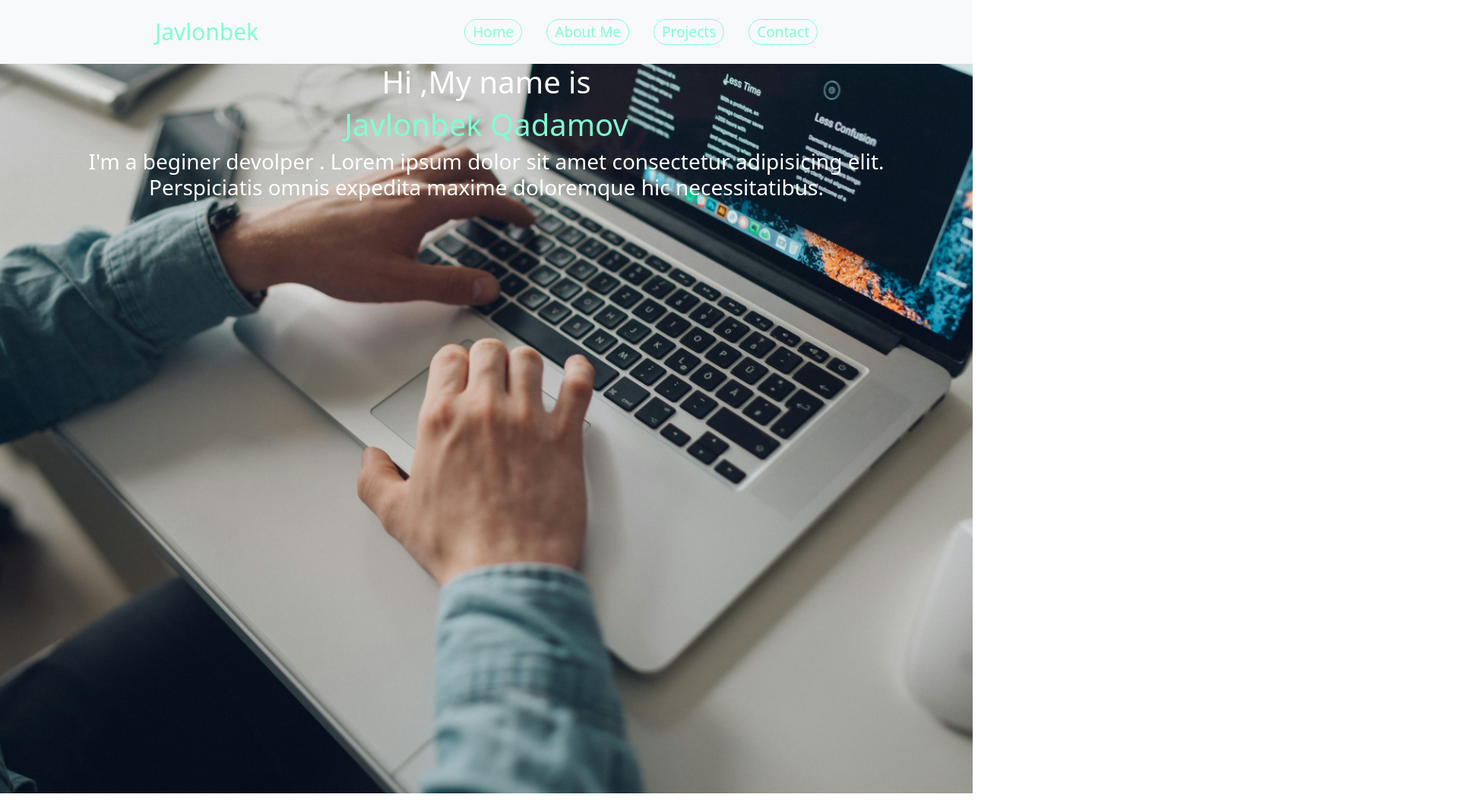
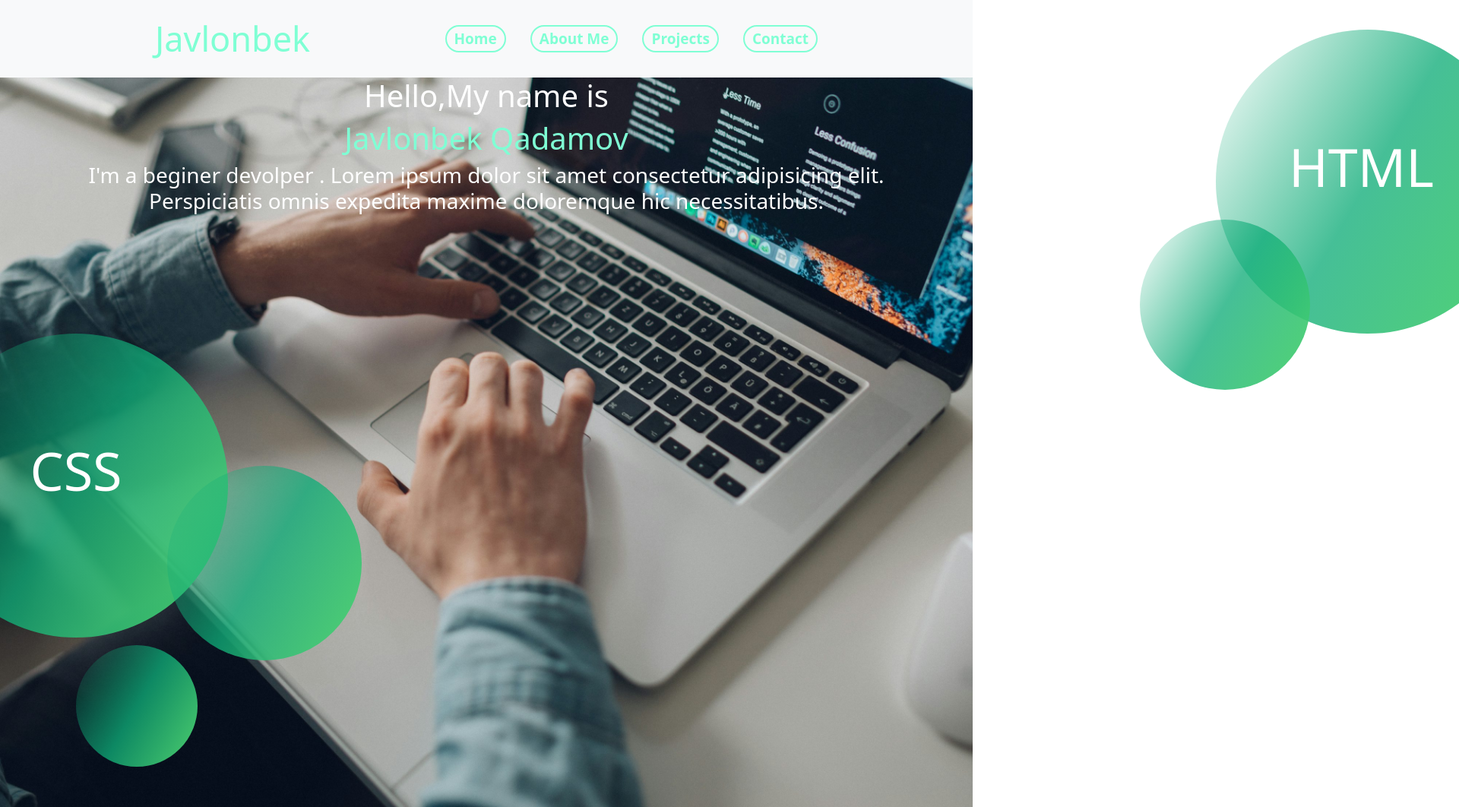
Before and after one commit to Javlonbek-1010/Persenal-web-site, a plain HTML site: page index.html in a window 1280 px wide. Shown: the top 1062 px of the page at 76% size, 1920 px wide, since content can reach past the window. Drawn offline with nearby package versions, Linux system fonts and the light colour scheme.

Commit message:
Dizayn berildi va bazi qichik ozgarishlar kiritildi

```diff
--- a/index.html
+++ b/index.html
@@ -35,9 +35,16 @@
 
     <div class="box">
         <div class="box2">
-       <H1 class="txt">Hi ,My name is<h1 class="name">Javlonbek Qadamov</h1></H1>
+       <H1 class="txt">Hello,My name is<h1 class="name">Javlonbek Qadamov</h1></H1>
        </div>
        <h3 class="a">I'm a beginer devolper . Lorem ipsum dolor sit amet consectetur adipisicing elit. <br>Perspiciatis omnis expedita maxime doloremque hic necessitatibus.</h3>
+       <div class="q">CSS</div>
+       <div class="c">HTML</div>
+       <div class="j"></div>
+       <div class="b"></div>
+       <div class="d"></div>
+
+
     </div>
 </body>
 </html>
--- a/main.css
+++ b/main.css
@@ -9,13 +9,13 @@
 .nav{
     margin-left:12rem ;
     color: aquamarine;
-    font-size: 30px;
+    font-size: 45px;
     margin-top: 1rem;
 
 
 }
 .link{
-    border: 1px aquamarine solid;
+    border: 2px aquamarine solid;
     margin-left:2rem ;
     border-radius: 30px;
     color: aquamarine;
@@ -24,6 +24,8 @@
     font-size: 19px;
     align-items: center;
     align-items: center;
+    font-weight: 600;
+    transition: all 0.3s;
 
 }
 .link:hover{
@@ -47,6 +49,7 @@
     justify-content: space-around;
 }
 .txt{
+
     color: white;
     display: flex;
     justify-content: space-around;
@@ -56,3 +59,77 @@
     color: white;
     text-align: center;
 }
+.q{
+    width: 400px;
+    height: 400px;
+    border: none;
+    border-radius: 50%;
+    background-image: linear-gradient( 120deg ,rgba(30, 90, 202, 0) , rgba(15, 172, 120, 0.774),rgba(79, 211, 112, 0.986)  );
+   translate: -100px 150px;
+    text-align: center;
+    font-size: 70PX;
+    color: white;
+    align-items: center;
+    padding: 8rem;
+
+
+
+}
+.c{
+     width: 400px;
+    height: 400px;
+    border: none;
+    border-radius: 50%;
+    background-image: linear-gradient( 120deg ,rgba(30, 90, 202, 0) , rgba(15, 172, 120, 0.774),rgba(79, 211, 112, 0.986)  );
+   translate: 1600px -650px;
+    text-align: center;
+    font-size: 70PX;
+    color: white;
+    align-items: center;
+    padding: 8rem;
+    padding-left: 6rem;
+
+
+}
+.j{
+     width: 100px;
+    height: 100px;
+    border: none;
+    border-radius: 50%;
+    background-image: linear-gradient( 120deg ,rgba(30, 90, 202, 0) , rgba(15, 172, 120, 0.774),rgba(79, 211, 112, 0.986)  );
+   translate: 1500px -800px;
+    text-align: center;
+    font-size: 70PX;
+    color: white;
+    align-items: center;
+    padding: 7rem;
+
+}
+.b{
+     width: 100px;
+    height: 100px;
+    border: none;
+    border-radius: 50%;
+    background-image: linear-gradient( 120deg ,rgba(30, 90, 202, 0) , rgba(15, 172, 120, 0.774),rgba(79, 211, 112, 0.986)  );
+   translate: 220px -700px;
+    text-align: center;
+    font-size: 70PX;
+    color: white;
+    align-items: center;
+    padding: 8rem;
+
+}
+.d{
+     width: 100px;
+    height: 100px;
+    border: none;
+    border-radius: 50%;
+    background-image: linear-gradient( 120deg ,rgba(30, 90, 202, 0) , rgba(15, 172, 120, 0.774),rgba(79, 211, 112, 0.986)  );
+   translate:100px -720px;
+    text-align: center;
+    font-size: 70PX;
+    color: white;
+    align-items: center;
+    padding: 5rem;
+
+}
```
